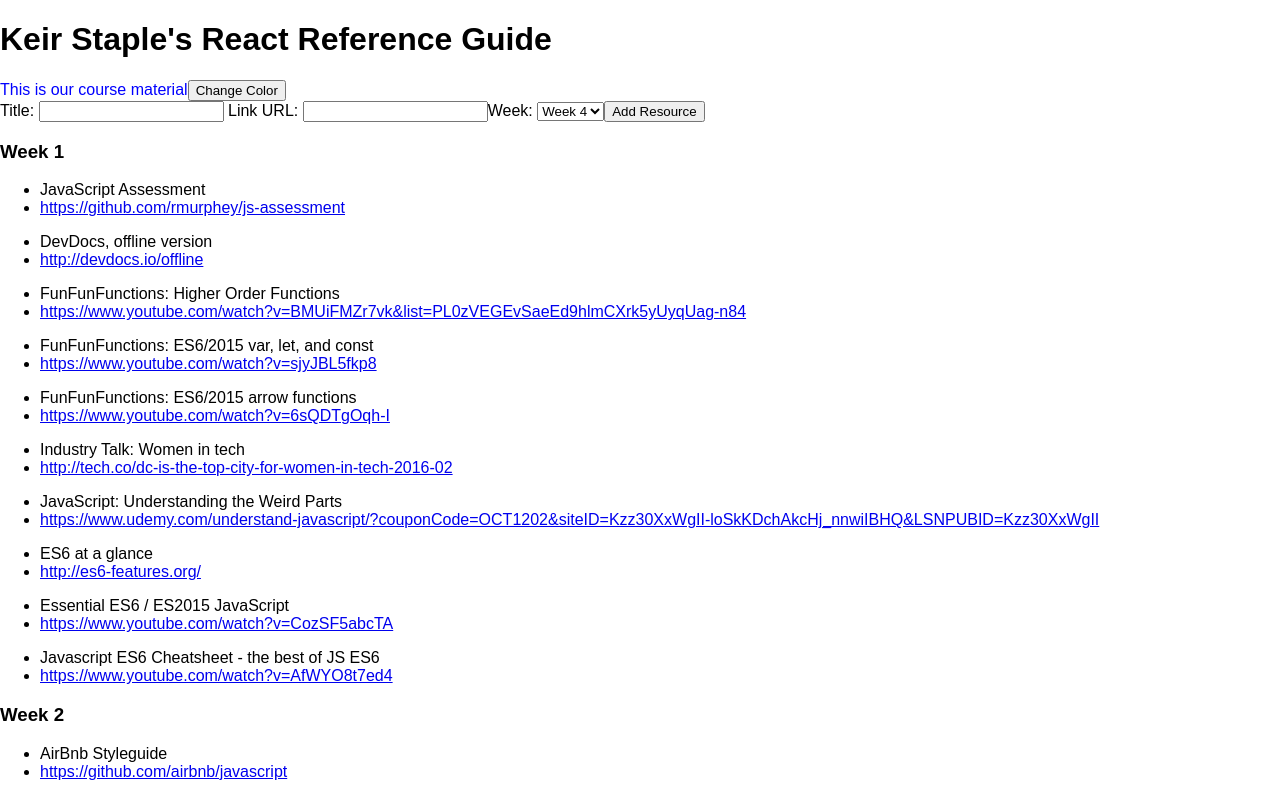
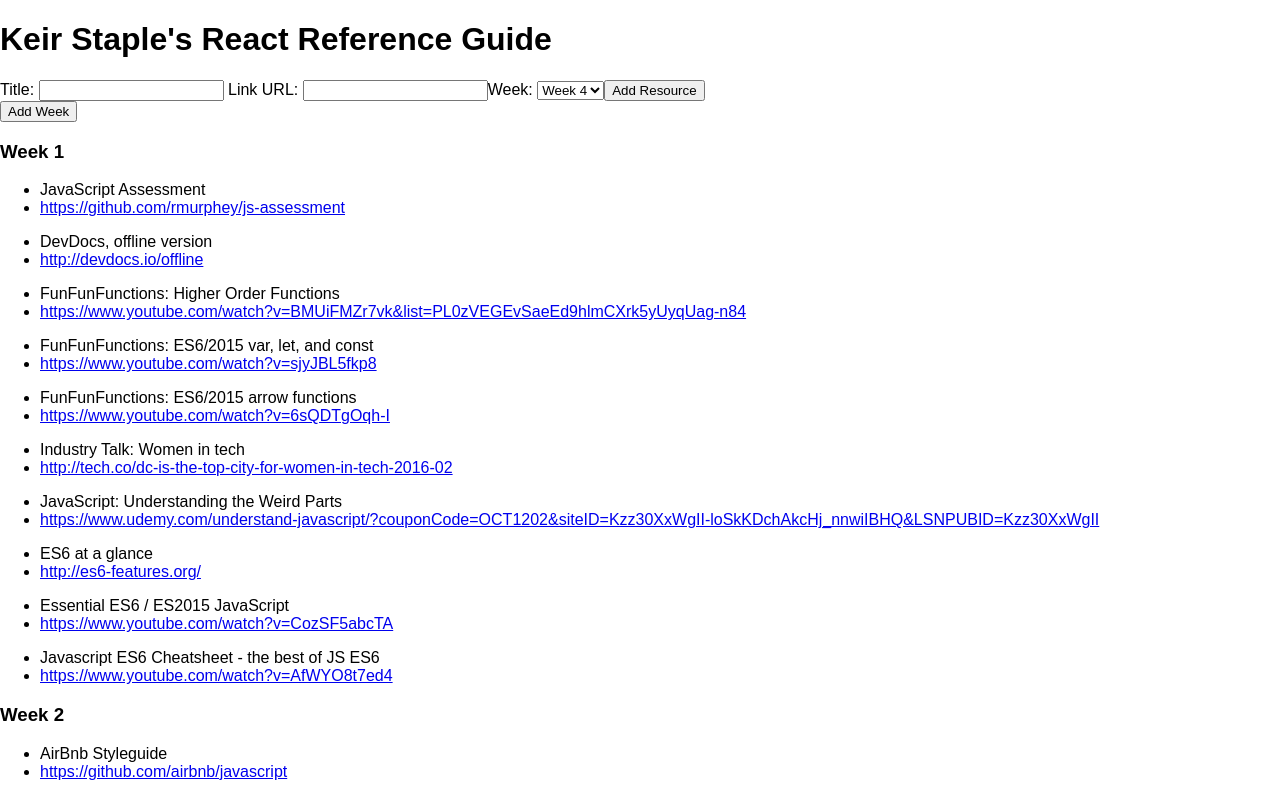
Before and after one commit to keirstaple/react-curriculum-journal, a React (Create React App) app: page / in a window 1280 px wide. Shown: the top 797 px of the page. Built offline with nearby package versions, Linux system fonts and the light colour scheme.

Commit message:
refactor state object to add weeks to a courseWeek array and then pass array to WeekList props and map over the props to dynamically generate each Week component

```diff
--- a/src/App.js
+++ b/src/App.js
@@ -1,18 +1,19 @@
+import Header from './Header';
+import NewResource from './NewResource';
+import NewWeek from './NewWeek'
 import React, { Component } from 'react';
-import Week from './Week';
-import Header from './Header';
-import SubHeader from './SubHeader';
-import NewResource from './NewResource';
+import WeekList from './WeekList';
 
 class App extends Component {
   constructor() {
     super();
     this.state = {
-      headerColor: 'blue',
       titleValue: '',
       linkValue: '',
       optionValue: 'week4',
-      week1: [
+      courseWeeks: [
+        {
+          week: [
             {
               title: 'JavaScript Assessment',
               link: 'https://github.com/rmurphey/js-assessment',
@@ -54,7 +55,9 @@
               link: 'https://www.youtube.com/watch?v=AfWYO8t7ed4',
             },
           ],
-      week2: [
+        }, //end of object
+        {
+          week: [
             {
               title: 'AirBnb Styleguide',
               link: 'https://github.com/airbnb/javascript',
@@ -80,7 +83,9 @@
               link: '',
             },
           ],
-      week3: [
+        }, //end of object
+        {
+          week: [
             {
               title: 'Thinking in React',
               link: 'https://facebook.github.io/react/docs/thinking-in-react.html',
@@ -118,7 +123,9 @@
               link: 'https://chrome.google.com/webstore/detail/react-developer-tools/fmkadmapgofadopljbjfkapdkoienihi',
             },
           ],
-      week4: [
+        }, //end of object
+        {
+          week: [
             {
               title: 'Handling Events',
               link: 'https://facebook.github.io/react/docs/handling-events.html',
@@ -140,14 +147,18 @@
               link: 'https://www.youtube.com/watch?v=_D1JGNidMr4&feature=youtu.be',
             },
           ],
+        }, //end of object
+      ], //end of courseWeeks array
     };
-    this.changeColor = this.changeColor.bind(this);
     this.handleInputChange = this.handleInputChange.bind(this);
     this.addResource = this.addResource.bind(this);
+    this.addWeek = this.addWeek.bind(this);
   }
 
-  changeColor(headerColor) {
-    this.setState({headerColor});
+  handleInputChange(event) {
+    console.log(event.target.name);
+    console.log(event.target.value);
+    this.setState({ [event.target.name]: event.target.value });
   }
 
   addResource() {
@@ -164,8 +175,8 @@
     });
   }
 
-  handleInputChange(event) {
-    this.setState({ [event.target.name]: event.target.value });
+  addWeek() {
+
   }
 
   render() {
@@ -173,11 +184,6 @@
       <div className="App">
         <Header
           myName="Keir Staple"
-        />
-
-        <SubHeader
-          changeColor={this.changeColor}
-          headerColor={this.state.headerColor}
         />
 
         <NewResource
@@ -188,24 +194,12 @@
           addResource={this.addResource}
         />
 
-        <Week
-          title="Week 1"
-          entries={this.state.week1}
+        <NewWeek
+          addWeek={this.addWeek}
         />
 
-        <Week
-          title="Week 2"
-          entries={this.state.week2}
-        />
-
-        <Week
-          title="Week 3"
-          entries={this.state.week3}
-        />
-
-        <Week
-          title="Week 4"
-          entries={this.state.week4}
+        <WeekList
+          weeks={this.state.courseWeeks}
         />
       </div>
     );
--- /dev/null
+++ b/src/NewWeek.js
@@ -0,0 +1,13 @@
+import React, { Component } from 'react';
+
+class NewWeek extends Component {
+  render(){
+    return(
+      <div>
+        <button onClick={this.props.addWeek}>Add Week</button>
+      </div>
+    );
+  }
+}
+
+export default NewWeek;
--- a/src/SubHeader.js
+++ /dev/null
@@ -1,25 +0,0 @@
-import React, { Component } from 'react';
-
-class SubHeader extends Component {
-  constructor(props) {
-    super();
-    this.headerColor = props.headerColor;
-  }
-
-  changeHeaderColor() {
-    //provides a random color on each click
-    this.headerColor = '#'+Math.floor(Math.random()*16777215).toString(16);
-    this.props.changeColor(this.headerColor);
-  }
-
-  render() {
-    return (
-      <div>
-        <font color={this.headerColor}>This is our course material</font>
-        <button onClick={this.changeHeaderColor.bind(this)} className="btn btn-primary">Change Color</button>
-      </div>
-    );
-  }
-}
-
-export default SubHeader;
--- /dev/null
+++ b/src/WeekList.js
@@ -0,0 +1,27 @@
+import React, { Component } from 'react';
+import Week from './Week';
+
+class WeekList extends Component {
+
+  render() {
+    // console.log(this.props.weeks);
+    const weekMap = this.props.weeks.map((item, id) => {
+      const title = "Week " + (id+1);
+      return(
+        <div key={id}>
+          <Week
+            title={title}
+            entries={item.week}
+          />
+        </div>
+      );
+    });
+    return(
+      <div>
+        {weekMap}
+      </div>
+    );
+  }
+}
+
+export default WeekList;
```
Lines whose indentation alone changed are shown as unchanged.
